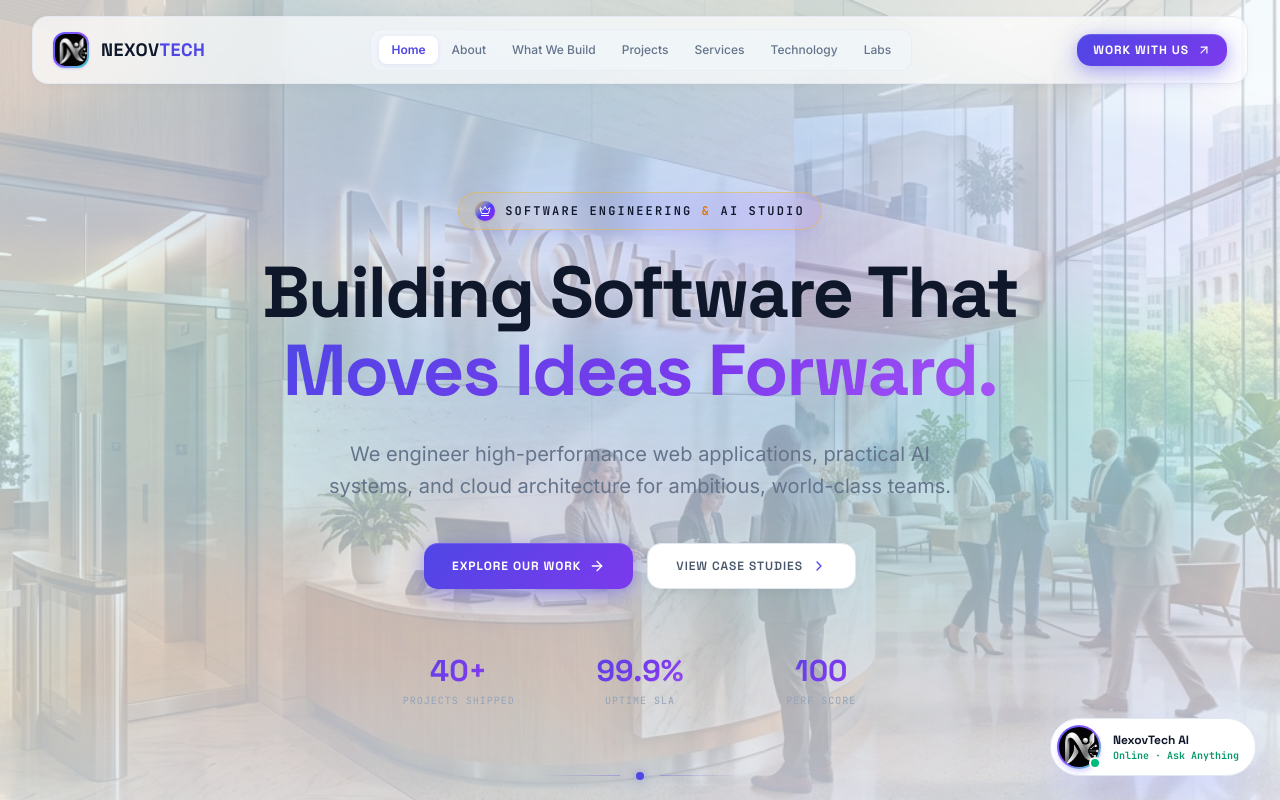
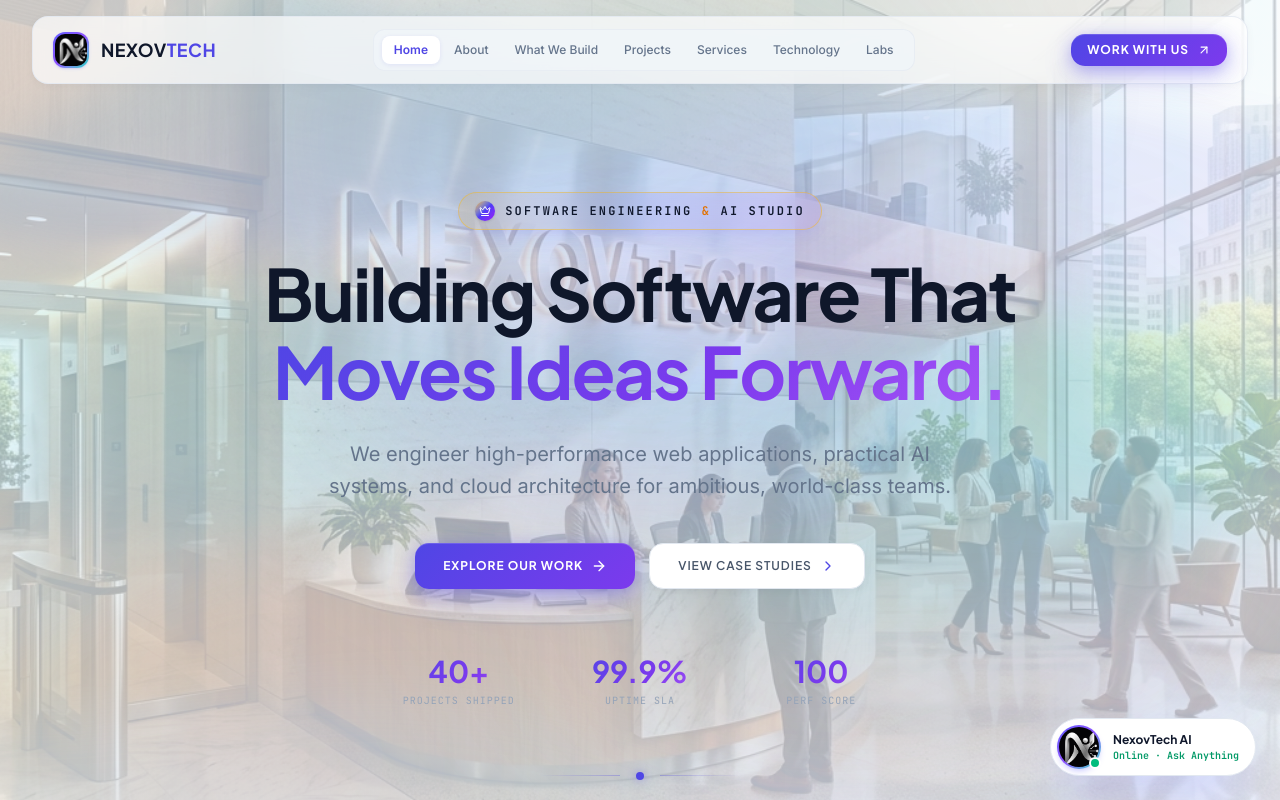
Before and after one commit to navaniish/NexovTech, a React (Vite) app: page / in a window 1280 px wide. Shown: the top 800 px of the page. Built offline with nearby package versions, Linux system fonts and the light colour scheme.

Commit message:
Upgrade typography system to Plus Jakarta Sans, Inter, and JetBrains Mono with optical font features

```diff
--- a/index.html
+++ b/index.html
@@ -17,7 +17,7 @@
 
     <link rel="preconnect" href="https://fonts.googleapis.com" />
     <link rel="preconnect" href="https://fonts.gstatic.com" crossorigin />
-    <link href="https://fonts.googleapis.com/css2?family=Inter:wght@300;400;500;600;700&family=Space+Grotesk:wght@500;600;700&family=JetBrains+Mono:wght@400;500;600&display=swap" rel="stylesheet" />
+    <link href="https://fonts.googleapis.com/css2?family=Plus+Jakarta+Sans:ital,wght@0,400;0,500;0,600;0,700;0,800;1,400&family=Inter:wght@300;400;500;600;700&family=Space+Grotesk:wght@500;600;700&family=JetBrains+Mono:wght@400;500;600&display=swap" rel="stylesheet" />
   </head>
   <body style="background:#f8fafc; color:#0f172a;">
     <div id="root"></div>
--- a/src/index.css
+++ b/src/index.css
@@ -6,8 +6,8 @@
 
 @layer base {
   :root {
-    --font-heading: 'Space Grotesk', system-ui, sans-serif;
-    --font-body:    'Inter', system-ui, sans-serif;
+    --font-heading: 'Plus Jakarta Sans', 'Space Grotesk', system-ui, -apple-system, sans-serif;
+    --font-body:    'Inter', system-ui, -apple-system, sans-serif;
     --font-mono:    'JetBrains Mono', 'Fira Code', monospace;
 
     /* Light Canvas */
@@ -35,7 +35,10 @@
 
   * { box-sizing: border-box; }
 
-  html { scroll-behavior: smooth; }
+  html {
+    scroll-behavior: smooth;
+    font-feature-settings: "cv02", "cv03", "cv04", "cv11";
+  }
 
   body {
     font-family: var(--font-body);
@@ -43,11 +46,15 @@
     color: var(--text-primary);
     overflow-x: hidden;
     -webkit-font-smoothing: antialiased;
+    -moz-osx-font-smoothing: grayscale;
+    text-rendering: optimizeLegibility;
   }
 
   h1, h2, h3, h4, h5, h6 {
     font-family: var(--font-heading);
-    letter-spacing: -0.025em;
+    letter-spacing: -0.032em;
+    line-height: 1.15;
+    font-weight: 700;
   }
 
   ::selection {
```
